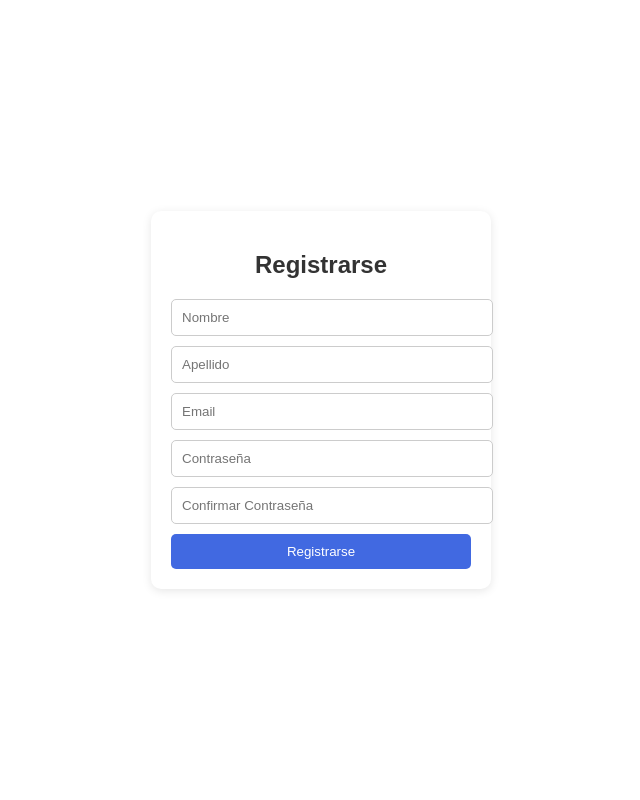
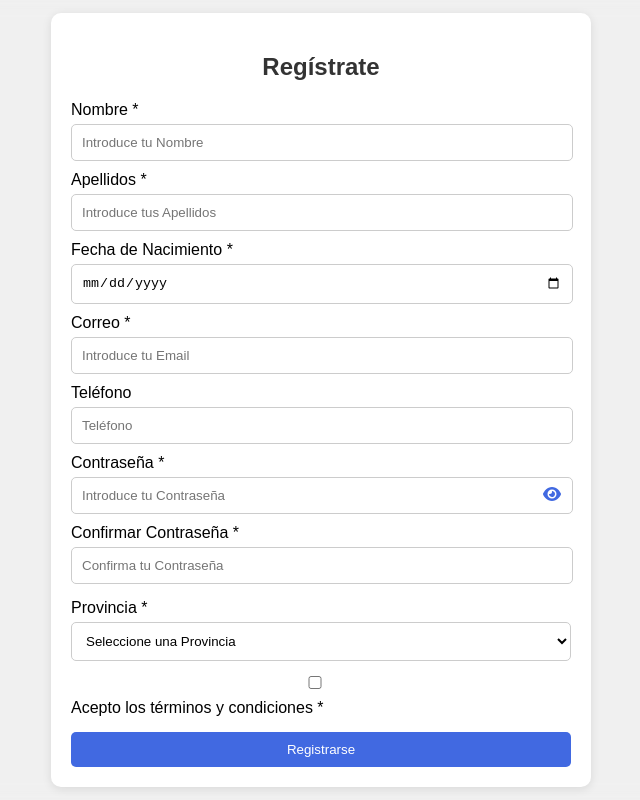
Before and after one commit to DiegoK36/Cytech, a React (Create React App) app in the folder cytech-app/: page /registro in a window 1280 px wide. Shown: the whole page, without its empty margins (319-959 px from the left). Built offline with nearby package versions, Linux system fonts and the light colour scheme.

Commit message:
Register V1

```diff
--- a/cytech-app/src/css/Registro.css
+++ b/cytech-app/src/css/Registro.css
@@ -1,5 +1,9 @@
-/* Register.css */
 .register-container {
+  background-color: #ffffff05;
+  backdrop-filter: blur(10px);
+  -webkit-backdrop-filter: blur(25px);
+  position: relative;
+  z-index: 10;
   display: flex;
   justify-content: center;
   align-items: center;
@@ -11,7 +15,8 @@
   padding: 20px;
   border-radius: 10px;
   box-shadow: 0 2px 10px rgba(0, 0, 0, 0.1);
-    width: 300px; /* Ajusta según tus necesidades */
+  width: 100%;
+  max-width: 500px;
 }
 
 .register-form h2 {
@@ -19,13 +24,67 @@
   color: #333;
 }
 
+.input-row {
+  display: flex;
+  justify-content: space-between;
+}
+
+.input-row .input-group {
+  flex: 1;
+  margin-right: 10px;
+}
+
+.input-row .input-group:last-child {
+  margin-right: 0;
+}
+
+.input-group {
+  margin-bottom: 15px;
+
+}
+
+.input-group label {
+  display: block;
+  margin-bottom: 5px;
+}
+
+.input-group select {
+  width: 100%; /* Ajusta el ancho teniendo en cuenta el margen */
+  padding: 10px;
+  margin-right: 20px; /* Margen a la derecha */
+  border-radius: 5px;
+  border: 1px solid #ccc;
+  background-color: white;
+  color: black;
+}
+
+
 .register-form input {
+  width: calc(100% - 20px);
   display: block;
-    width: 100%;
   padding: 10px;
   margin-bottom: 10px;
   border-radius: 5px;
   border: 1px solid #ccc;
+}
+
+.password-container {
+  position: relative;
+}
+
+.password-toggle-icon {
+  position: absolute;
+  right: 10px;
+  top: 50%;
+  transform: translateY(-50%);
+  cursor: pointer;
+  color: #4169e1; /* Color del ícono */
+}
+
+/* Ajuste para el input dentro del contenedor de contraseña */
+.password-container input {
+  width: calc(100% - 40px); /* Reduce el ancho para acomodar el ícono */
+  padding-right: 30px; /* Espacio para el ícono */
 }
 
 .register-form button {
@@ -41,3 +100,11 @@
 .register-form button:hover {
   background-color: #5078ff;
 }
+
+.register-background {
+  position: relative;
+  width: 100%;
+  height: 100vh;
+  overflow: hidden;
+  background: #f0f0f0; /* o el color de fondo que prefieras */
+}
--- a/cytech-app/src/views/Registro.js
+++ b/cytech-app/src/views/Registro.js
@@ -1,14 +1,31 @@
 import React, { useState } from 'react';
-import '../css/Registro.css'; // Asegúrate de crear este archivo CSS
+import { FontAwesomeIcon } from '@fortawesome/react-fontawesome';
+import { faEye, faEyeSlash } from '@fortawesome/free-solid-svg-icons';
+import '../css/Registro.css';
 
 const Registro = () => {
+
+  // Lista de provincias de España
+  const provinciasEspaña = [
+    "Álava", "Albacete", "Alicante", "Almería", "Asturias", "Ávila", "Badajoz",
+    "Barcelona", "Burgos", "Cáceres", "Cádiz", "Cantabria", "Castellón",
+    "Ciudad Real", "Córdoba", "La Coruña", "Cuenca", "Gerona", "Granada",
+    "Guadalajara", "Guipúzcoa", "Huelva", "Huesca", "Islas Baleares",
+    "Jaén", "León", "Lérida", "Lugo", "Madrid", "Málaga", "Murcia",
+    "Navarra", "Orense", "Palencia", "Las Palmas", "Pontevedra",
+    "La Rioja", "Salamanca", "Segovia", "Sevilla", "Soria",
+    "Tarragona", "Santa Cruz de Tenerife", "Teruel", "Toledo", "Valencia",
+    "Valladolid", "Vizcaya", "Zamora", "Zaragoza"
+  ];
+
+  const [showPassword, setShowPassword] = useState(false);
+
   const [userData, setUserData] = useState({
     nombre: '',
     apellido: '',
     email: '',
     contraseña: '',
     confirmarContraseña: '',
-    // Agrega otros campos según sea necesario
   });
 
   const handleChange = (e) => {
@@ -17,23 +34,51 @@ const Registro = () => {
 
   const handleSubmit = (e) => {
     e.preventDefault();
-    // Implementa la lógica de envío aquí
     console.log(userData);
   };
 
   return (
-    <div className="register-container">
-      <form className="register-form" onSubmit={handleSubmit}>
-        <h2>Registrarse</h2>
-        {/* Campos del formulario */}
-        <input type="text" name="nombre" placeholder="Nombre" onChange={handleChange} />
-        <input type="text" name="apellido" placeholder="Apellido" onChange={handleChange} />
-        <input type="email" name="email" placeholder="Email" onChange={handleChange} />
-        <input type="password" name="contraseña" placeholder="Contraseña" onChange={handleChange} />
-        <input type="password" name="confirmarContraseña" placeholder="Confirmar Contraseña" onChange={handleChange} />
-        {/* Otros campos según sea necesario */}
-        <button type="submit">Registrarse</button>
-      </form>
+    <div className="register-background">
+      <div className="register-container">
+        <form className="register-form" onSubmit={handleSubmit}>
+          <h2>Regístrate</h2>
+          <div className="input-group">
+            <label htmlFor="nombre">Nombre *</label>
+            <input type="text" name="nombre" placeholder="Introduce tu Nombre" onChange={handleChange} />
+            <label htmlFor="apellidos">Apellidos *</label>
+            <input type="text" name="apellido" placeholder="Introduce tus Apellidos" onChange={handleChange} />
+            <label htmlFor="fechaNacimiento">Fecha de Nacimiento *</label>
+            <input type="date" name="fechaNacimiento" onChange={handleChange} />
+            <label htmlFor="mail">Correo *</label>
+            <input type="email" name="email" placeholder="Introduce tu Email" onChange={handleChange} />
+            <label htmlFor="telefono">Teléfono</label>
+            <input type="tel" name="telefono" placeholder="Teléfono" onChange={handleChange} />
+            <label htmlFor="passwd">Contraseña *</label>
+            <div className="password-container">
+              <input type={showPassword ? "text" : "password"} name="contraseña" placeholder="Introduce tu Contraseña" onChange={handleChange} />
+              <span className="password-toggle-icon" onClick={() => setShowPassword(!showPassword)}>
+                <FontAwesomeIcon icon={showPassword ? faEyeSlash : faEye} />
+              </span>
+            </div>
+            <label htmlFor="passwd2">Confirmar Contraseña *</label>
+            <input type="password" name="confirmarContraseña" placeholder="Confirma tu Contraseña" onChange={handleChange} />
+          </div>
+          <div className="input-group">
+            <label htmlFor="provincia">Provincia *</label>
+            <select name="provincia" onChange={handleChange}>
+              <option value="">Seleccione una Provincia</option>
+              {provinciasEspaña.map((provincia, index) => (
+                <option key={index} value={provincia.toLowerCase()}>{provincia}</option>
+              ))}
+            </select>
+          </div>
+          <div className="input-group">
+            <input type="checkbox" name="terminos" onChange={handleChange} />
+            <label htmlFor="terminos">Acepto los términos y condiciones *</label>
+          </div>
+          <button type="submit">Registrarse</button>
+        </form>
+      </div>
     </div>
   );
 };
```
Also changed, not shown: cytech-app/src/assets/Fondo.png (added). Lines whose indentation alone changed are shown as unchanged.
